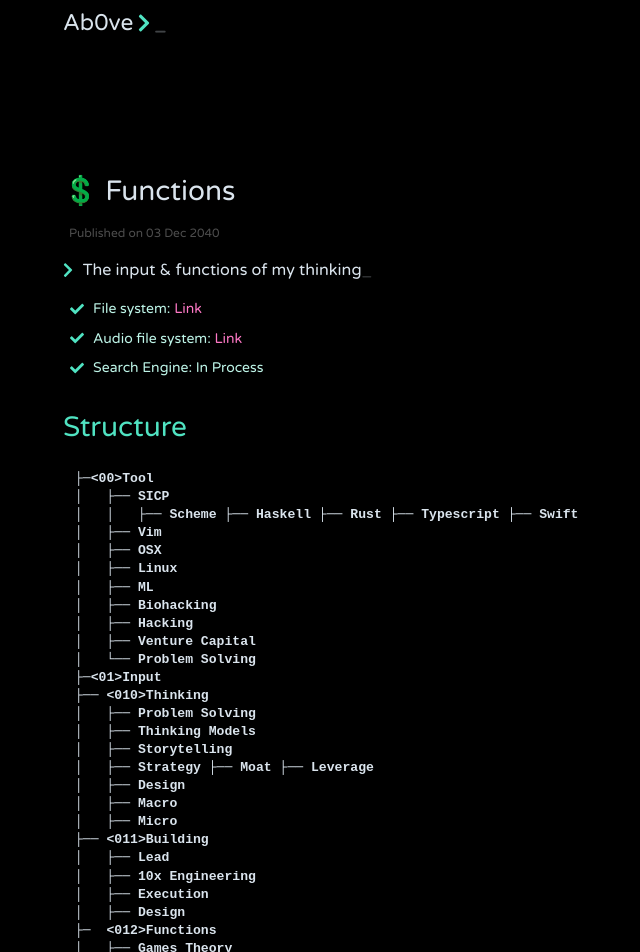
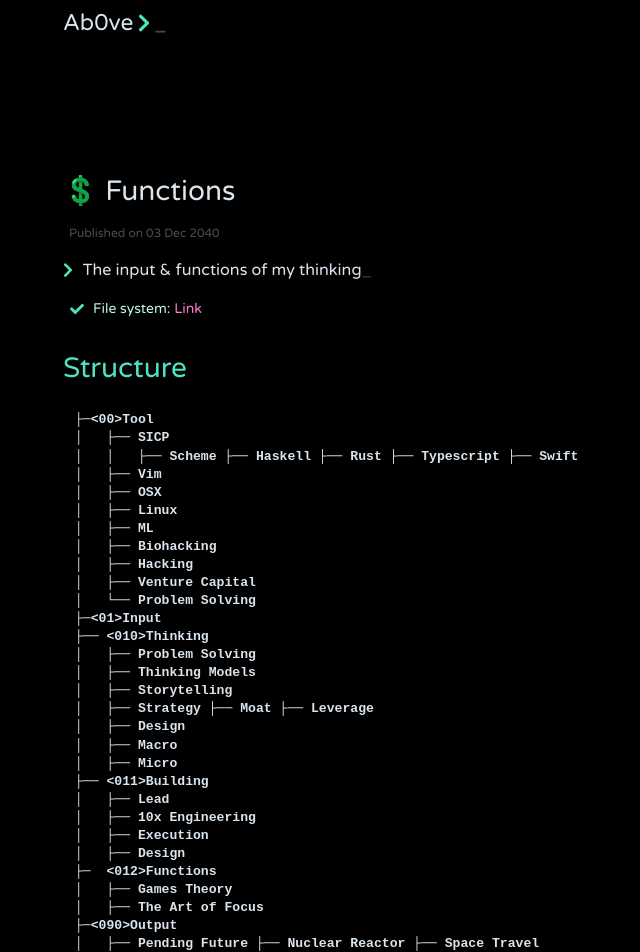
Before and after one commit to jithendrabsy/thoughts, a Jekyll site: the page built from _posts/2040-12-03-knowledge-base.md, in a window 1280 px wide. Shown: the top 952 px of the page, without its empty margins (207-847 px from the left). Built offline with Jekyll 4.4.1, drawn with Linux system fonts in a browser that asks for light colours; nearby versions of some CDN libraries.

Commit message:
Update Brain

```diff
--- a/_posts/2040-12-03-knowledge-base.md
+++ b/_posts/2040-12-03-knowledge-base.md
@@ -6,9 +6,6 @@ tags: Creation
 ---
 
 - File system: [Link](https://github.com/allenleein/knowledge-base)
-- Audio file system: [Link](http://www.ab0ve.co/2040/12/02/audio.html)
-- Search Engine: In Process
-
 
 
 # Structure
```
